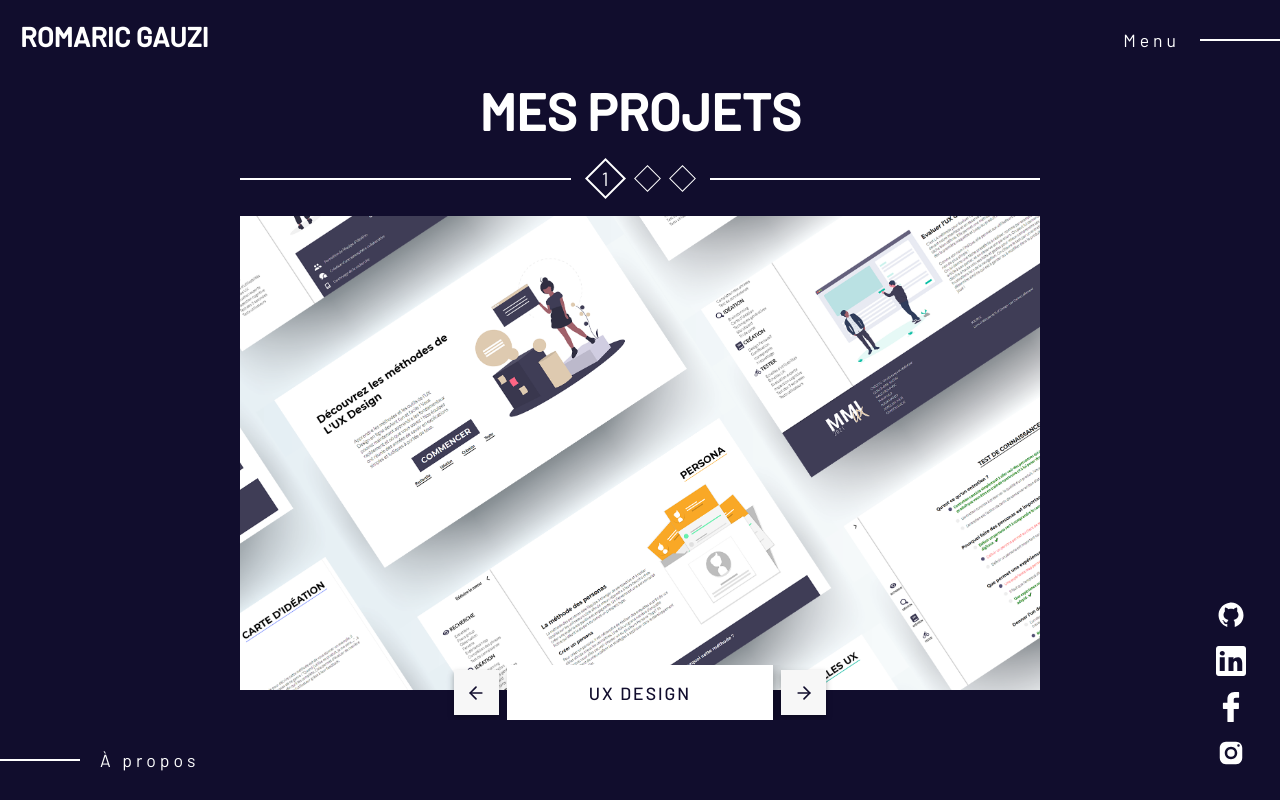
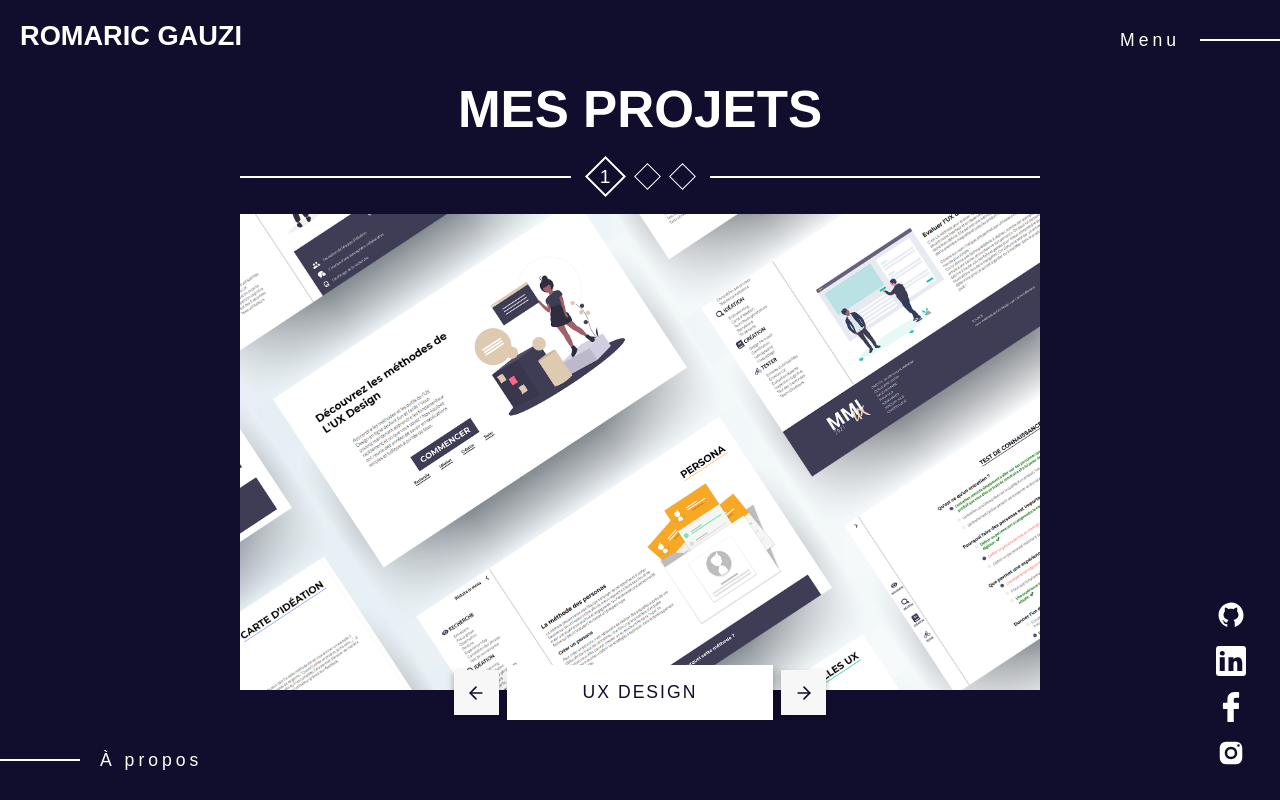
Before and after one commit to romaric-g/sitev3, a Nuxt app: page / in a window 1280 px wide. Built offline with nearby package versions, Linux system fonts and the light colour scheme.

Commit message:
font import

```diff
--- a/layouts/default.vue
+++ b/layouts/default.vue
@@ -21,8 +21,6 @@ export default {
 </script>
 
 <style lang="scss">
-@import url('https://fonts.googleapis.com/css?family=Barlow:400,500|Comfortaa:300,400&display=swap');
-
 body {
     margin: 0;
     padding: 0;
--- a/nuxt.config.js
+++ b/nuxt.config.js
@@ -16,7 +16,8 @@ export default {
       { hid: 'description', name: 'description', content: process.env.npm_package_description || 'test' }
     ],
     link: [
-      { rel: 'icon', type: 'image/x-icon', href: '/favicon.ico' }
+      { rel: 'icon', type: 'image/x-icon', href: '/favicon.ico' },
+      { rel:"stylesheet", href:"https://fonts.googleapis.com/css?family=Barlow+Condensed:400,500,600|Comfortaa:300,400,500&display=swap" }
     ]
   },
   /*
```
